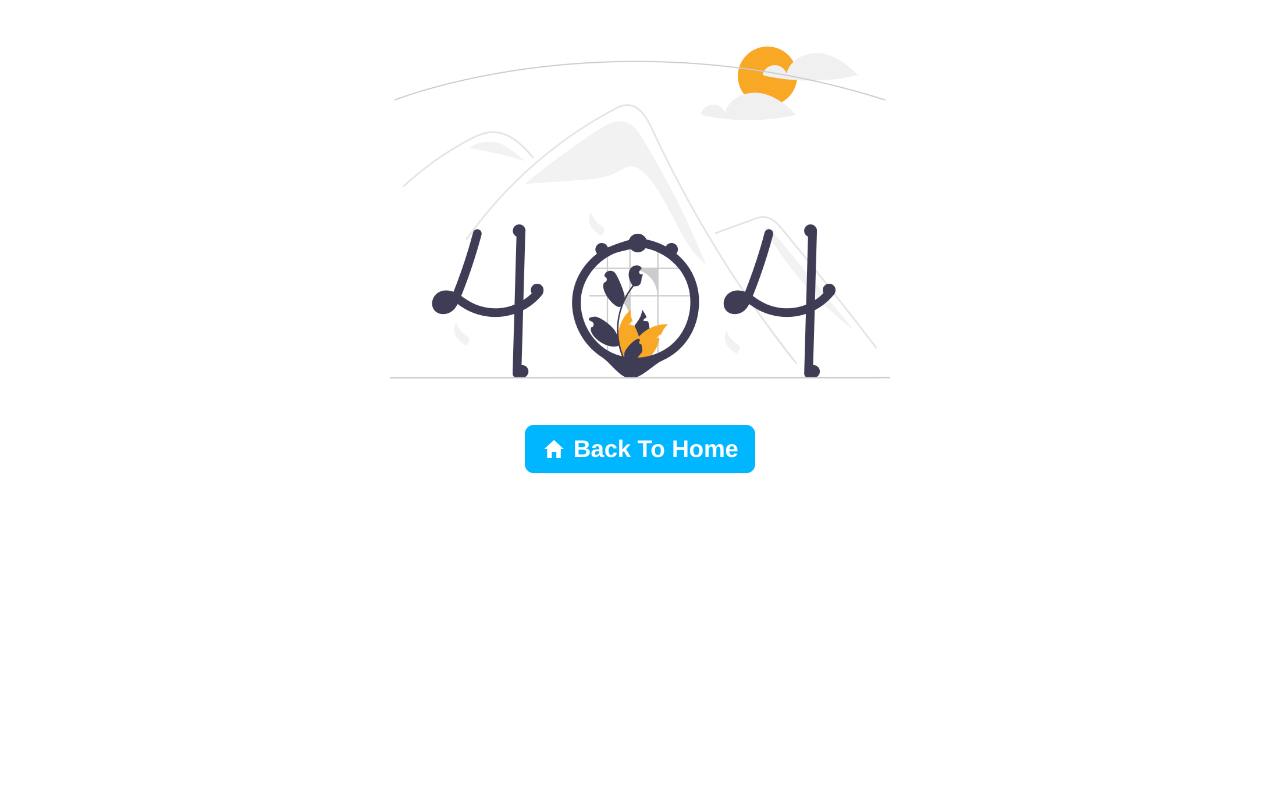
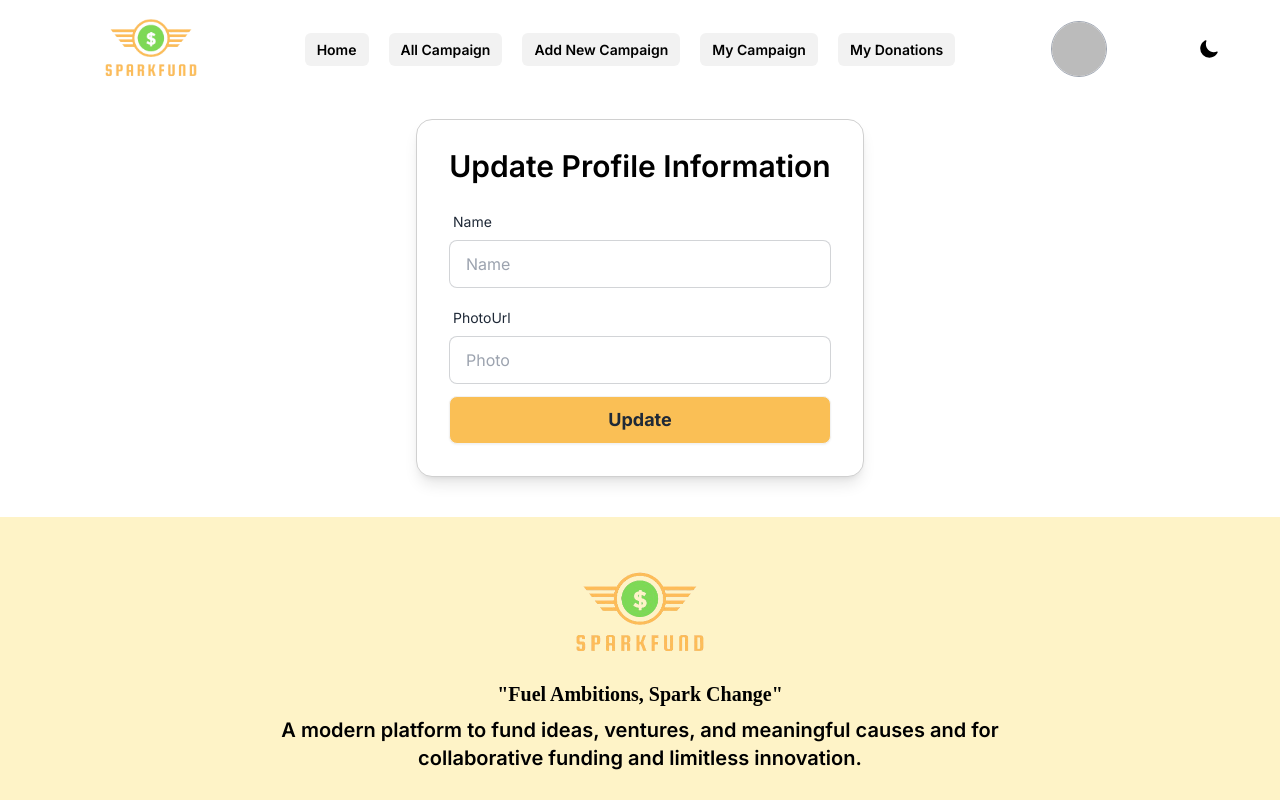
Before and after one commit to noosrat-jahan/SparkFund, a React (Vite) app: page /updateprofile in a window 1280 px wide. Shown: the top 800 px of the page. Built offline with nearby package versions, Linux system fonts and the light colour scheme; no server answers; sample sign-in values are in the browser's storage.

Commit message:
profile update functionality added and some necessary update occured

```diff
--- a/src/Components/AllCampaign.jsx
+++ b/src/Components/AllCampaign.jsx
@@ -1,25 +1,26 @@
-import React from 'react';
+import React, { useState } from 'react';
 import { Link, useLoaderData, useNavigate } from 'react-router-dom';
 
 const AllCampaign = () => {
 
     const navigate = useNavigate()
-    const LoadedCampaigns = useLoaderData()
-    // const [myCampaigns, setmyCampaigns] = useState(LoadedCampaigns)
+
+    let LoadedCampaigns = useLoaderData()
+    const [myCampaigns, setmyCampaigns] = useState(LoadedCampaigns)
 
     const handleSort = ()=>{
-        LoadedCampaigns.sort((a, b) => (b.amount) - (a.amount))
-        console.log(LoadedCampaigns);
+        const sortedCampaign = [...myCampaigns].sort((a, b) => (b.amount) - (a.amount))
+        setmyCampaigns(sortedCampaign)
     }
 
     return (
         <div className='cam-bg'>
             <div className=' flex justify-between w-11/12 mx-auto p-4 mt-5'>
-                <h1 className='font-bold text-3xl uppercase text-purple-700'>All Campaigns</h1>
-                <button onClick={()=>{handleSort}} className='bg-purple-800 px-4 py-2 text-white font-semibold rounded-md '>Sort By Amount</button>
+                <h1 className='font-bold lg:text-3xl text-lg uppercase text-purple-700'>All Campaigns</h1>
+                <button onClick={handleSort} className='bg-purple-800 lg:px-4 px-2 py-2 text-white font-semibold rounded-md '>Sort By Amount</button>
             </div>
             <div className="overflow-x-auto w-[98%] mx-auto mt-10">
-                <table className="table text-base">
+                <table className="table text-base table-auto">
                     {/* head */}
                     <thead className='text-lg dark:text-white'>
                         <tr>
@@ -36,7 +37,7 @@ const AllCampaign = () => {
                     <tbody className='text-sm'>
 
                         {
-                            LoadedCampaigns.map((mycampaign, index) => <tr key={mycampaign._id}>
+                            myCampaigns.map((mycampaign, index) => <tr key={mycampaign._id}>
                                 <th>{index + 1}</th>
                                 <th>{mycampaign.email}</th>
                                 <td><img src={mycampaign.image} alt="" className='w-16 h-14' /></td>
--- a/src/Components/DonationDetails.jsx
+++ b/src/Components/DonationDetails.jsx
@@ -69,8 +69,8 @@ const DonationDetails = () => {
     }
 
     return (
-        <div className='  mx-auto  flex gap-6  justify-evenly px-6 py-10 shadow-xl rounded'>
-            <img src={donationDetails.image} alt="" className='w-1/2  rounded' />
+        <div className='  mx-auto flex flex-col lg:flex-row gap-6  justify-evenly px-6 py-10 shadow-xl rounded'>
+            <img src={donationDetails.image} alt="" className='lg:w-1/2  rounded' />
             <div className='text-left space-y-3'>
                 <h1 className='text-3xl text-red-500 font-bold'>{donationDetails.title}</h1>
                 <p className='font-semibold text-xl'>Campaign Type: {donationDetails.camtype}</p>
--- a/src/Components/Home.jsx
+++ b/src/Components/Home.jsx
@@ -57,26 +57,26 @@ const Home = () => {
                     className="mySwiper"
                 >
                     <SwiperSlide className='bg one'>
-                        <div className='flex flex-col items-end text-right gap-3 mr-10'>
-                            <h2 className='text-lime-100 text-4xl font-bold w-1/2'>Support meaningful causes addressing vital human needs—your contributions create a ripple of hope and opportunity.🌟</h2>
+                        <div className='flex flex-col items-end text-right gap-3 lg:mr-10 mr-4'>
+                            <h2 className='text-lime-100 lg:text-4xl font-bold lg:w-1/2'>Support meaningful causes addressing vital human needs—your contributions create a ripple of hope and opportunity.🌟</h2>
                             <Link to="/allcampaign" className='bg-[#c1ec4a] uppercase px-4 py-2 rounded-md text-black'>see campaigns</Link>
                         </div>
                     </SwiperSlide>
                     <SwiperSlide className='bg two'>
-                        <div className='flex flex-col items-start text-left gap-3 ml-10'>
-                            <h2 className='text-lime-100 text-4xl font-semibold w-1/2'>Bring essential healthcare to underserved regions with solar-powered mobile clinics. Together, we can illuminate lives with sustainable energy and accessible medical care.🌟</h2>
+                        <div className='flex flex-col items-start text-left gap-3 lg:ml-10 ml-4'>
+                            <h2 className='text-lime-100 lg:text-4xl font-semibold lg:w-1/2'>Bring essential healthcare to underserved regions with solar-powered mobile clinics. Together, we can illuminate lives with sustainable energy and accessible medical care.🌟</h2>
                             <Link to="/allcampaign" className='bg-[#c1ec4a] uppercase px-4 py-2 rounded-md text-black'>see campaigns</Link>
                         </div>
                     </SwiperSlide>
                     <SwiperSlide className='bg three'>
-                        <div className='flex flex-col items-end text-right gap-3 mr-10'>
-                            <h2 className='text-lime-100 text-4xl font-bold w-1/2'>Join the movement to create eco-friendly clothing from recycled materials. Support a vision where style meets sustainability, reducing waste while inspiring a greener future. 🌿</h2>
+                        <div className='flex flex-col items-end text-right gap-3 lg:mr-10 mr-4'>
+                            <h2 className='text-lime-100 lg:text-4xl font-bold lg:w-1/2'>Join the movement to create eco-friendly clothing from recycled materials. Support a vision where style meets sustainability, reducing waste while inspiring a greener future. 🌿</h2>
                             <Link to="/allcampaign" className='bg-[#c1ec4a] uppercase px-4 py-2 rounded-md text-black'>see campaigns</Link>
                         </div>
                     </SwiperSlide>
                     <SwiperSlide className='bg four'>
-                        <div className='flex flex-col items-end text-right gap-3 mr-10'>
-                            <h2 className='text-lime-100 text-4xl font-bold w-1/2'>Support a sustainable future with eco-friendly deliveries using bicycles and e-scooters. Together, we can reduce carbon footprints and inspire cleaner, greener cities. 🌱</h2>
+                        <div className='flex flex-col items-end text-right gap-3 lg:mr-10 mr-3'>
+                            <h2 className='text-lime-100 lg:text-4xl font-bold lg:w-1/2'>Support a sustainable future with eco-friendly deliveries using bicycles and e-scooters. Together, we can reduce carbon footprints and inspire cleaner, greener cities. 🌱</h2>
                             <Link to="/allcampaign" className='bg-[#c1ec4a] uppercase px-4 py-2 rounded-md text-black'>see campaigns</Link>
                         </div>
                     </SwiperSlide>
--- a/src/Components/Navbar.jsx
+++ b/src/Components/Navbar.jsx
@@ -39,9 +39,9 @@ const Navbar = () => {
         <li><NavLink to="/mydonation" className='bg-base-200  dark:text-black px-3 py-2 rounded-md '>My Donations</NavLink></li>
     </>
     return (
-        <div className="navbar  w-11/12 mx-auto ">
+        <div className="navbar justify-between  w-11/12 mx-auto ">
             <div className="navbar-start">
-                <div className="dropdown">
+                <div className="dropdown z-10 ">
                     <div tabIndex={0} role="button" className="btn btn-ghost lg:hidden">
                         <svg
                             xmlns="http://www.w3.org/2000/svg"
@@ -58,7 +58,7 @@ const Navbar = () => {
                     </div>
                     <ul
                         tabIndex={0}
-                        className="space-x-3 space-y-5  menu-sm dropdown-content bg-base-100 rounded-box z-[1] mt-3 w-52 p-3 shadow">
+                        className="space-x-3 space-y-5  menu-sm dropdown-content bg-amber-100 rounded-box z-[1] mt-3 w-52 p-3 shadow">
                         {links}
                     </ul>
                 </div>
@@ -69,20 +69,33 @@ const Navbar = () => {
                     {links}
                 </ul>
             </div>
+
             {
-                user ? <div className="navbar-end space-x-3 font-bold">
-                    <h3>{user?.email}</h3>
-                    <Link onClick={handleLogOut} className="bg-blue-100 dark:bg-blue-900 p-3 rounded-md ">LogOut</Link>
+                user ? <div className="navbar-end justify-center space-x-3 font-bold ">
+
+
+                    <div className="dropdown dropdown-hover">
+                        <div tabIndex={0} role="button" className=" ">
+                            <img src={user?.photoURL} alt="" className='rounded-full w-14 h-14 border border-gray-400' />
+                        </div>
+                        <ul tabIndex={0} className="dropdown-content menu bg-purple-50 rounded-box z-10 w-48 p-5 shadow space-y-3 right-0">
+                            <li><h2 className='text-base'>{user?.displayName}</h2></li>
+                            <li><Link to="/updateprofile" className="bg-blue-200 dark:bg-blue-900 p-3 rounded-md ">Update Profile</Link>
+                            </li>
+                            <li><Link onClick={handleLogOut} className="bg-blue-200 dark:bg-blue-900 p-3 rounded-md ">LogOut</Link>
+                            </li>
+                        </ul>
+                    </div>
                 </div>
                     :
                     <div className="navbar-end space-x-3 font-bold">
                         <Link to="/login" className="bg-green-100 dark:text-black p-3 rounded-md ">Login</Link>
-                        <Link to="/register" className="bg-blue-100 dark:text-black p-3 rounded-md ">Register</Link>
+                        <Link to="/register" className="bg-blue-100 dark:text-black p-3 rounded-md mr-3">Register</Link>
                     </div>
 
             }
 
-            <button onClick={() => darkModeHandler()} className='ml-3'>
+            <button onClick={() => darkModeHandler()} className=' text-xl'>
                 {
 
                     dark && <IoSunny />
--- a/src/Components/Register.jsx
+++ b/src/Components/Register.jsx
@@ -81,19 +81,19 @@ const Register = () => {
                         <label className="label">
                             <span className="label-text">Name</span>
                         </label>
-                        <input type="text" name='name' placeholder="email" className="input input-bordered" required />
+                        <input type="text" name='name' placeholder="Your Name" className="input input-bordered" required />
                     </div>
                     <div className="form-control">
                         <label className="label">
                             <span className="label-text">Email</span>
                         </label>
-                        <input type="email" name='email' placeholder="email" className="input input-bordered" required />
+                        <input type="email" name='email' placeholder="Your Email" className="input input-bordered" required />
                     </div>
                     <div className="form-control">
                         <label className="label">
                             <span className="label-text">PhotoUrl</span>
                         </label>
-                        <input type="text" name='photo' placeholder="email" className="input input-bordered" required />
+                        <input type="text" name='photo' placeholder="Your Photo" className="input input-bordered" required />
                     </div>
                     <div className="form-control">
                         <label className="label">
--- a/src/Components/RunningCampaign.jsx
+++ b/src/Components/RunningCampaign.jsx
@@ -3,7 +3,7 @@ import { Link } from 'react-router-dom';
 
 const RunningCampaign = ({campaign}) => {
     return (
-        <div className='  mx-auto gap-6 hover:shadow-2xl shadow-black rounded border-2 border-[#FFF6E9]'>
+        <div className='  mx-auto gap-6 hover:shadow-2xl pb-4 shadow-black rounded border-2 border-[#FFF6E9]'>
             <img src={campaign.image} alt="" className='w-full  rounded' />
             <div className='text-left space-y-3 pb-3 px-4'>
                 <h1 className='text-2xl text-red-500 font-bold mt-3'>{campaign.title}</h1>
--- /dev/null
+++ b/src/Components/UpdateProfile.jsx
@@ -0,0 +1,60 @@
+import React, { useContext } from 'react';
+import { AuthContext } from '../Provider/AuthProvider';
+import Swal from 'sweetalert2';
+import { useNavigate } from 'react-router-dom';
+
+const UpdateProfile = () => {
+
+    const {UpdateUser} = useContext(AuthContext)
+    const navigate = useNavigate()
+
+    const handleUpdateProfile = e =>{
+        e.preventDefault()
+
+        const form = e.target
+        const name = form.name.value
+        const photo = form.photo.value
+        UpdateUser({displayName: name, photoURL: photo})
+        .then(()=>{
+            Swal.fire({
+                position: "center",
+                icon: "success",
+                title: "Profile has been updated successfully",
+                showConfirmButton: false,
+                timer: 2000
+              });
+
+            navigate('/')
+        })
+        .catch(err=>{
+            console.log('Error:', err.message);
+        })
+    }
+    return (
+        <div className='card bg-base-100 mt-5 w-full mx-auto max-w-md shrink-0 shadow-lg border border-[#D0D0D0] "'>
+            <h1 className='text-3xl font-semibold mb-4'>Update Profile Information</h1>
+            <form onSubmit={handleUpdateProfile} className="card-body gap-3 p-1">
+                    <div className="form-control">
+                        <label className="label">
+                            <span className="label-text">Name</span>
+                        </label>
+                        <input type="text" name='name' placeholder="Name" className="input input-bordered" required />
+                    </div>
+
+                    <div className="form-control">
+                        <label className="label">
+                            <span className="label-text">PhotoUrl</span>
+                        </label>
+                        <input type="text" name='photo' placeholder="Photo" className="input input-bordered" required />
+                    </div>
+
+                    <div className="form-control">
+                        <button className="btn bg-[#fabf55] font-bold text-lg">Update</button>
+                    </div>
+
+                </form>
+        </div>
+    );
+};
+
+export default UpdateProfile;
--- a/src/Provider/AuthProvider.jsx
+++ b/src/Provider/AuthProvider.jsx
@@ -1,5 +1,5 @@
 import React, { createContext, useEffect, useState } from 'react';
-import { createUserWithEmailAndPassword, getAuth, GoogleAuthProvider, onAuthStateChanged, signInWithEmailAndPassword, signInWithPopup, signOut } from "firebase/auth";
+import { createUserWithEmailAndPassword, getAuth, GoogleAuthProvider, onAuthStateChanged, signInWithEmailAndPassword, signInWithPopup, signOut, updateProfile } from "firebase/auth";
 import { app } from '../Firebase/firebase.config';
 
 export const AuthContext = createContext()
@@ -27,6 +27,10 @@ const AuthProvider = ({children}) => {
         return signInWithPopup(auth, provider)
     }
 
+    const UpdateUser = (updatedData) =>{
+        return updateProfile(auth.currentUser, updatedData)
+    }
+
     const LogOut = ()=>{
         setLoading(true)
         return signOut(auth)
@@ -40,6 +44,7 @@ const AuthProvider = ({children}) => {
         createNewUser,
         LogInUser,
         GoogleLogin,
+        UpdateUser,
         LogOut
     }
 
--- a/src/Routes/Router.jsx
+++ b/src/Routes/Router.jsx
@@ -12,6 +12,7 @@ import Home from "../Components/Home";
 import UpdateCampaign from "../Components/UpdateCampaign";
 import DonationDetails from "../Components/DonationDetails";
 import PrivateRoute from "./PrivateRoute";
+import UpdateProfile from "../Components/UpdateProfile";
 
 const Router = createBrowserRouter([
     {
@@ -60,6 +61,10 @@ const Router = createBrowserRouter([
                 path: "register",
                 element: <Register></Register>
             },
+            {
+                path: "/updateprofile",
+                element: <UpdateProfile></UpdateProfile>
+            },
 
         ]
     },
```
